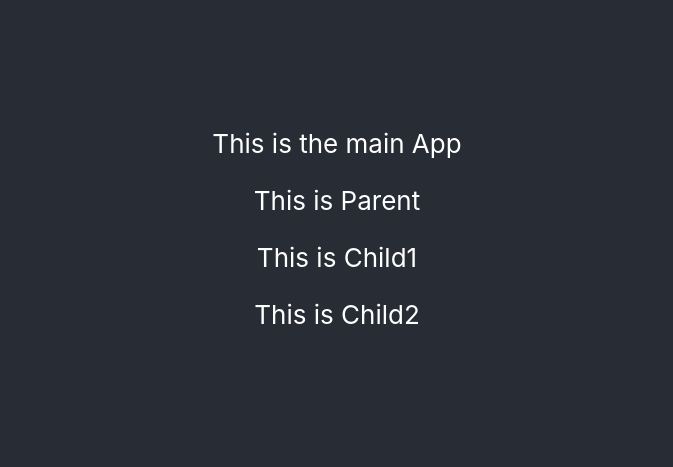
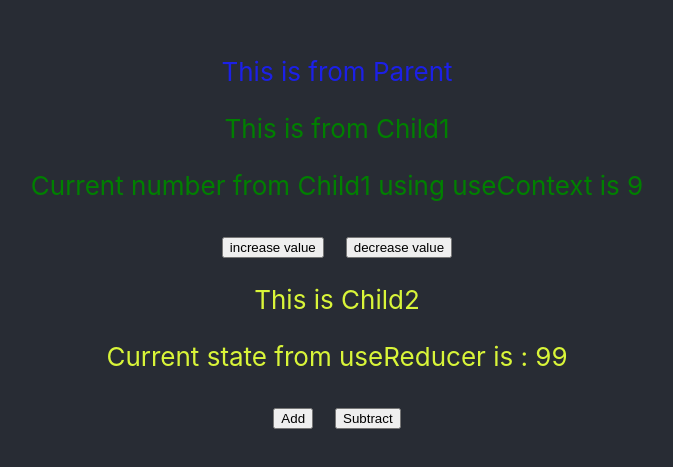
Before and after one commit to MoazzamAzeemi/class005, a React (Create React App) app: page / in a window 1280 px wide. Shown: the part 171-638 px from the top of the page, without its empty margins (303-976 px from the left). Built offline with nearby package versions, Linux system fonts and the light colour scheme.

Commit message:
Code completed but useReducer is not working

```diff
--- a/src/App.css
+++ b/src/App.css
@@ -13,3 +13,14 @@ body {
   font-size: calc(10px + 2vmin);
   color: white;
 }
+
+.green{
+  color: green;
+}
+
+.blue{
+  color: rgb(28, 32, 231);
+}
+.yellow{
+  color: rgb(217, 245, 57);
+}
--- a/src/App.js
+++ b/src/App.js
@@ -1,13 +1,17 @@
-import React from "react";
+import React, {useState} from "react";
 import "./App.css";
 import Parent from "./Parent";
+import ValueContext from "./ValueContext";
+
 
 function App() {
-  return (
-    <div className="App">
-      <p>This is the main App</p>
-      <Parent />
-    </div>
+    let value = useState(9);
+    return (
+    <ValueContext.Provider value={value}>
+      <div className="App">
+        <Parent />
+      </div>
+    </ValueContext.Provider>
   );
 }
 
--- a/src/Child1.js
+++ b/src/Child1.js
@@ -1,9 +1,14 @@
-import React from "react";
+import React, {useContext} from "react";
+import ValueContext from "./ValueContext";
 
 function Child1() {
+    let v = useContext(ValueContext);
     return (
-      <div className="">
-        <p>This is Child1</p>
+      <div className="green">
+        <p>This is from Child1</p>
+        <p>Current number from Child1 using useContext is {v[0]}</p>
+        <button onClick={()=>{v[1](++v[0])}}>increase value</button>&nbsp;&nbsp;&nbsp;
+        <button onClick={()=>{v[1](--v[0])}}>decrease value</button>
       </div>
     );
   }
--- a/src/Child2.js
+++ b/src/Child2.js
@@ -1,9 +1,15 @@
-import React from "react";
+import React, {useReducer} from "react";
+import numberReducer from "./numberReducer";
 
 function Child2() {
+    let [state, dispatch] = useReducer(numberReducer, 99);
+
     return (
-      <div className="">
+      <div className="yellow">
         <p>This is Child2</p>
+        <p>Current state from useReducer is : {state}  </p>
+        <button onClick={()=>{dispatch({type:"Add", value:27});}}>Add</button>&nbsp;&nbsp;&nbsp;
+        <button onClick={()=>{dispatch({type:"Subtract", value:45});}}>Subtract</button>
       </div>
     );
   }
--- a/src/Parent.js
+++ b/src/Parent.js
@@ -4,8 +4,8 @@ import Child2 from "./Child2";
 
 function Parent() {
     return (
-      <div className="">
-        <p>This is Parent</p>
+      <div className="blue">
+        <p>This is from Parent</p>
         <Child1 />
         <Child2 />
       </div>
--- /dev/null
+++ b/src/ValueContext.js
@@ -0,0 +1,5 @@
+import {createContext} from "react";
+
+const ValueContext = createContext(99);
+
+export default ValueContext;
--- a/src/index.js
+++ b/src/index.js
@@ -2,7 +2,6 @@ import React from 'react';
 import ReactDOM from 'react-dom';
 import './index.css';
 import App from './App';
-
 
 ReactDOM.render(
   <React.StrictMode>
--- /dev/null
+++ b/src/numberReducer.js
@@ -0,0 +1,12 @@
+const numberReducer = (state, action) => {
+    switch (action) {
+        case "Add":
+            return state + action.value;
+        case "Subtract":
+            return state - action.value;
+        default:
+            return state;
+    }
+}
+
+export default numberReducer;
```
